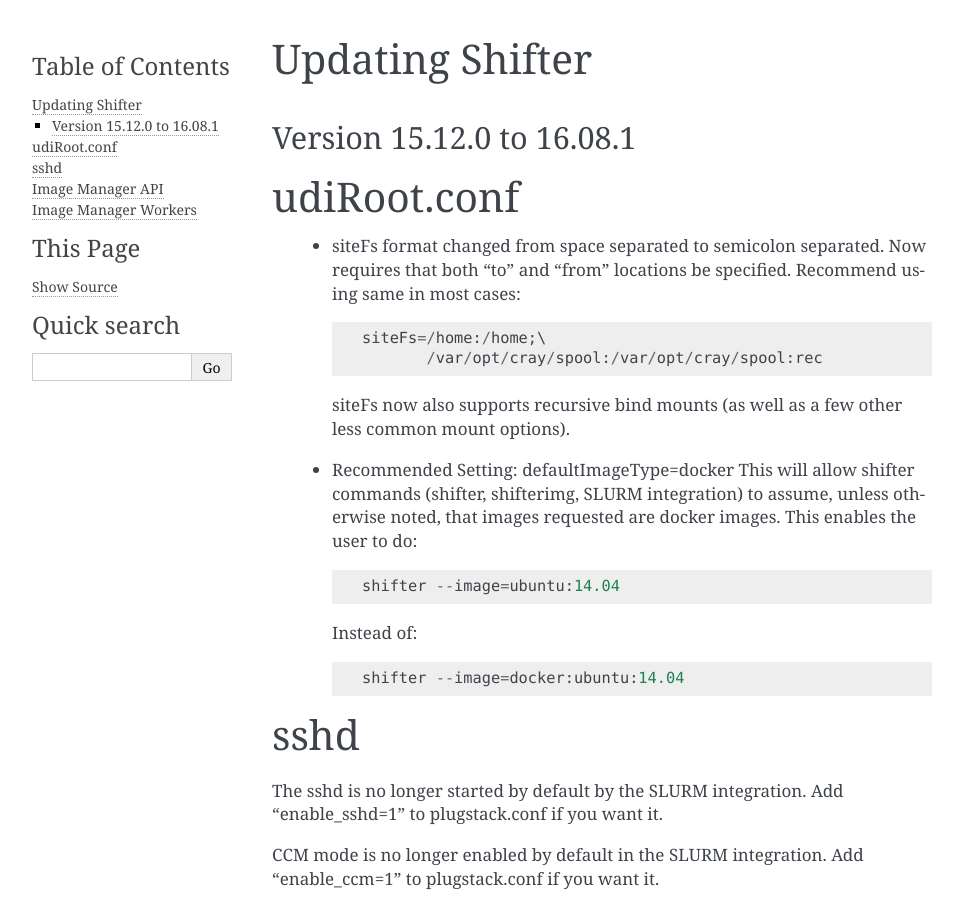
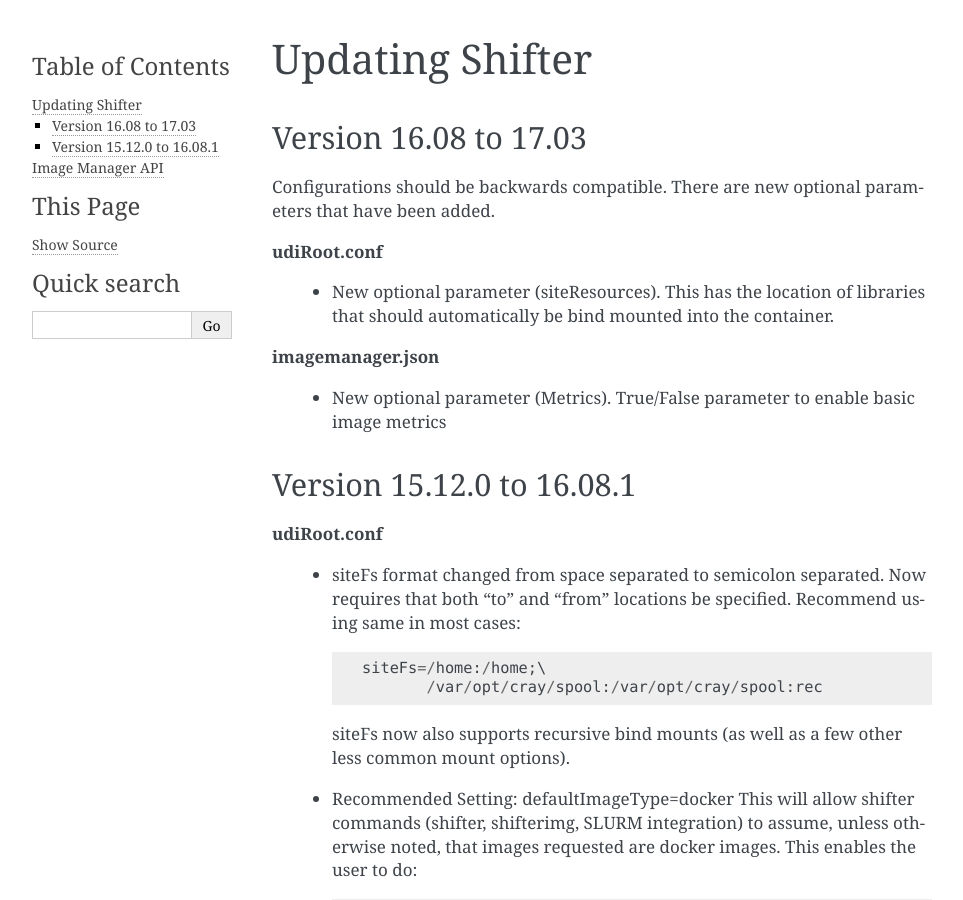
Before and after one commit to NERSC/shifter, a Sphinx documentation site: the page built from doc/updating.rst, in a window 1280 px wide and 900 px high. Shown: the whole window, without its empty margins (148-1111 px from the left). Built offline with Sphinx 7.4.7, drawn with Linux system fonts in a browser that asks for light colours.

Commit message:
Adding Release notes and other release updates
* Updated docs
* Updated authors
* Updated version numbers for 17.03.beta1

```diff
--- a/doc/updating.rst
+++ b/doc/updating.rst
@@ -1,10 +1,25 @@
 Updating Shifter
 ================
 
+Version 16.08 to 17.03
+----------------------
+Configurations should be backwards compatible.  There are new optional parameters
+that have been added.
+
+**udiRoot.conf**
+
+   * New optional parameter (siteResources).  This has the location of libraries
+     that should automatically be bind mounted into the container.
+
+**imagemanager.json**
+
+   * New optional parameter (Metrics). True/False parameter to enable basic
+     image metrics
+
 Version 15.12.0 to 16.08.1
 --------------------------
-udiRoot.conf
-============
+
+**udiRoot.conf**
 
    * siteFs format changed from space separated to semicolon separated.  Now
      requires that both "to" and "from" locations be specified.  Recommend
@@ -27,8 +42,8 @@
 
          shifter --image=docker:ubuntu:14.04
 
-sshd
-====
+**sshd**
+
 The sshd is no longer started by default by the SLURM integration.  Add
 "enable_sshd=1" to plugstack.conf if you want it.
 
@@ -54,8 +69,8 @@
         --log-file=/var/log/shifter_imagegw/error.log \
         shifter_imagegw.api:app
 
-Image Manager Workers
-=====================
+**Image Manager Workers**
+
 The workers have been updated to do a better job of efficiently converting
 Docker images into Shifter's preferred squashfs format.  However, Celery (the
 vehicle by which workers are started) requires a minor configuration change to
```
Also changed, not shown: doc/ACLDesign.md (deleted, +0 -50 lines), doc/PrivateImagesAndACLS.md (added, +65 -0 lines), 4 other files.
